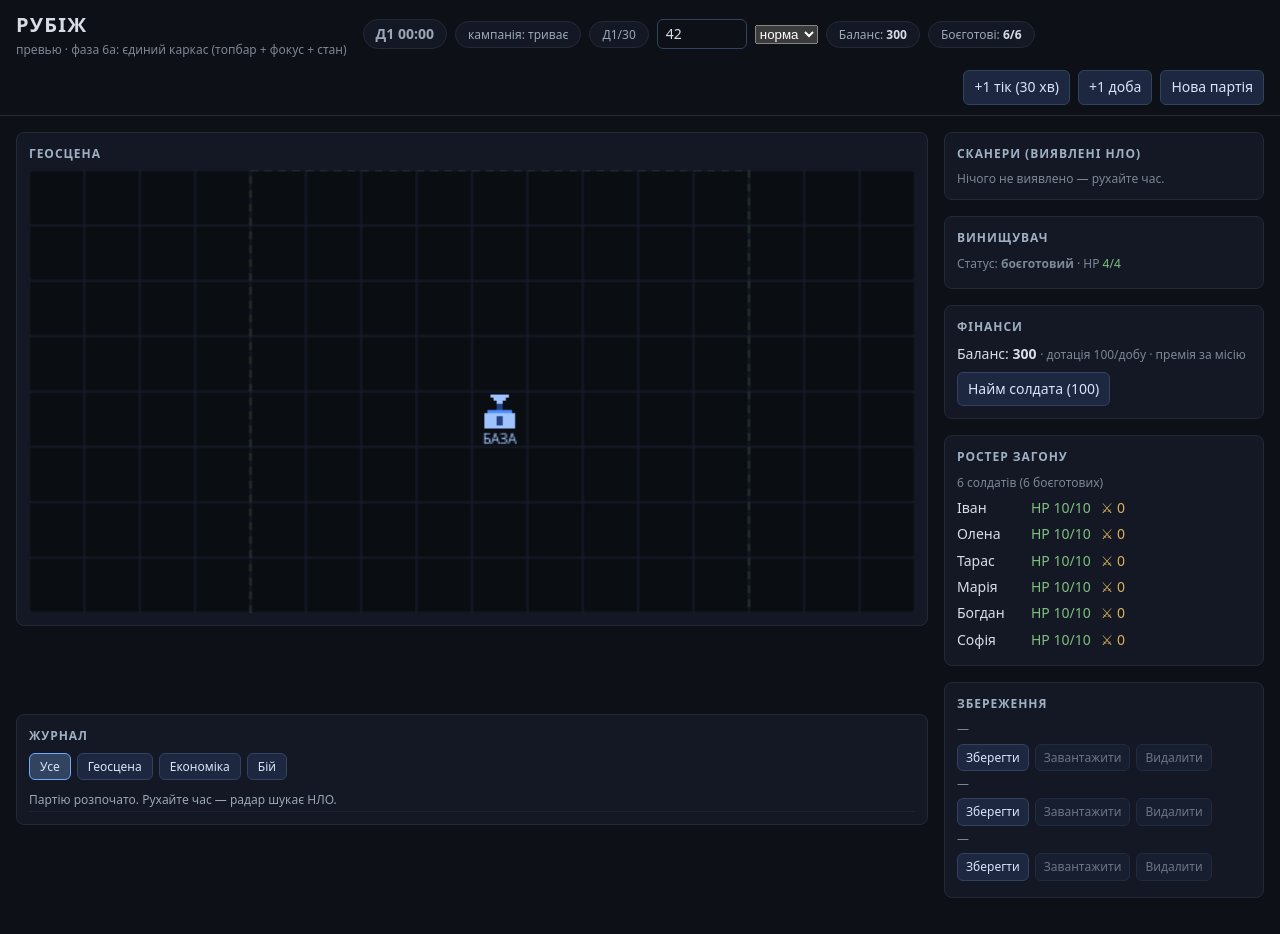
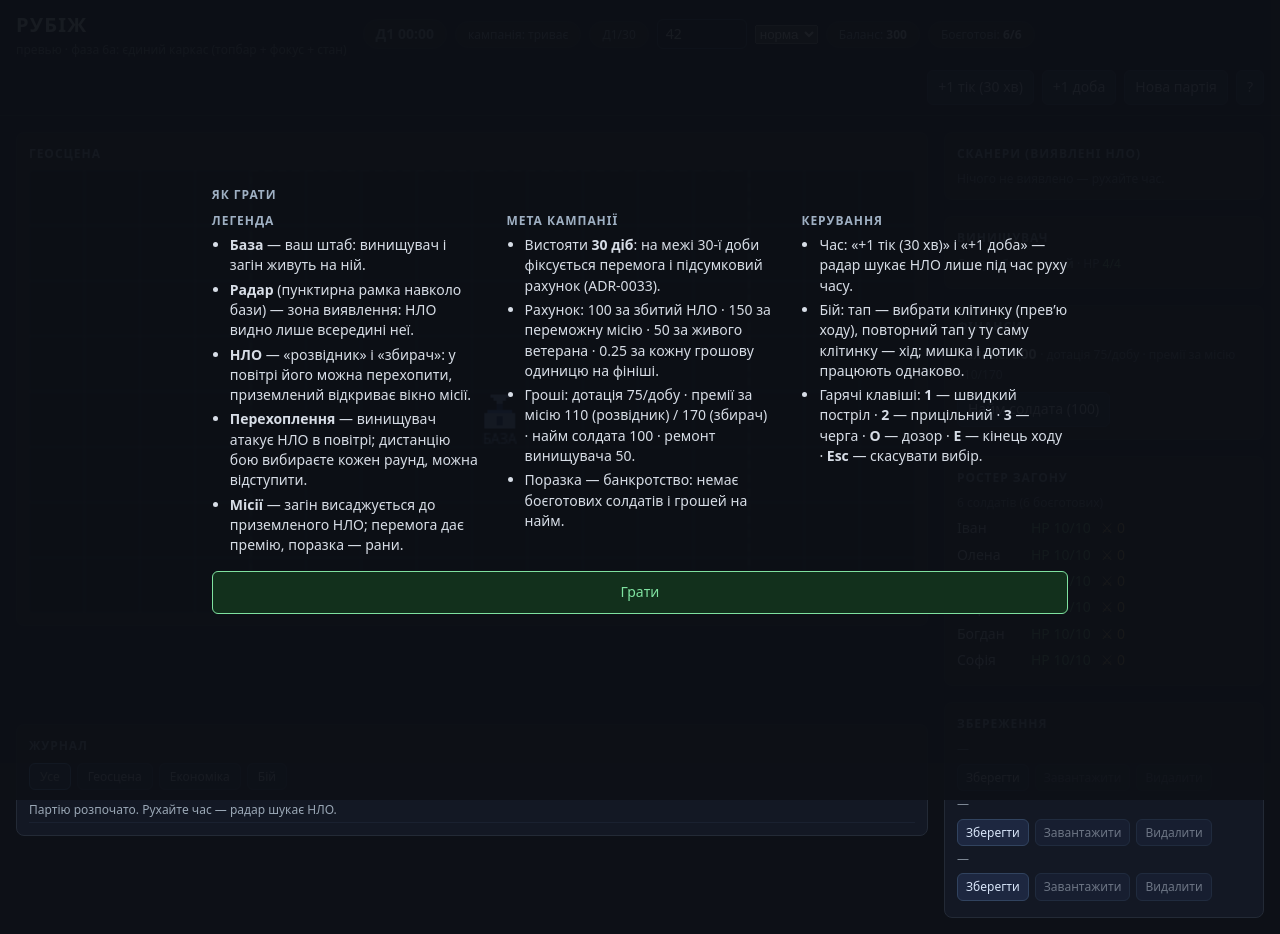
Before and after one commit to sergkarpenko/rubezh, a website built with Vite: page index.html in a window 1280 px wide. Built offline with nearby package versions, Linux system fonts and the light colour scheme.

Commit message:
feat(ui): екран «Як грати» — П9.1 (перший візит + кнопка «?»)

```diff
--- a/index.html
+++ b/index.html
@@ -266,6 +266,51 @@
         font-size: 16px;
         margin-top: 16px;
       }
+      /* П9.1 (Фаза 9): екран «Як грати» — оверлей; контент генерує src/ui/help.ts */
+      #help-screen {
+        position: fixed;
+        top: 0;
+        left: 0;
+        right: 0;
+        bottom: 0;
+        background: rgba(13, 16, 23, 0.95);
+        display: flex;
+        align-items: center;
+        justify-content: center;
+        z-index: 100;
+        padding: 16px;
+        overflow: auto;
+      }
+      #help-screen .help-box {
+        max-width: 880px;
+      }
+      .help-cols {
+        display: grid;
+        grid-template-columns: repeat(auto-fit, minmax(240px, 1fr));
+        gap: 8px 28px;
+      }
+      .help-cols h3 {
+        font-size: 12px;
+        margin: 0 0 6px;
+        color: #9fb0c3;
+        text-transform: uppercase;
+        letter-spacing: 0.08em;
+      }
+      .help-cols ul {
+        margin: 0;
+        padding-left: 18px;
+      }
+      .help-cols li {
+        margin: 4px 0;
+      }
+      #btn-help-close {
+        width: 100%;
+        padding: 10px;
+        margin-top: 12px;
+        background: #12301c;
+        border-color: #7fe2a0;
+        color: #7fe2a0;
+      }
 
       /* ADR-0027: єдиний журнал подій з фільтрами-вкладками */
       #log-tabs {
@@ -339,6 +384,7 @@
         <button id="btn-tick">+1 тік (30 хв)</button>
         <button id="btn-day">+1 доба</button>
         <button id="btn-new">Нова партія</button>
+        <button id="btn-help" title="Як грати: легенда, мета кампанії, керування">?</button>
       </div>
     </header>
     <main id="layout">
@@ -402,7 +448,7 @@
           <h2>Фінанси</h2>
           <div style="margin-bottom: 8px">
             Баланс: <b id="money-card">—</b>
-            <span class="meta">· дотація 100/добу · премія за місію</span>
+            <span class="meta">· дотація 75/добу · премії за місію 110/170</span>
           </div>
           <button id="btn-hire">Найм солдата (100)</button>
         </section>
@@ -423,5 +469,8 @@
       <button id="btn-continue" class="btn-play-again">Грати далі</button>
       <button id="btn-play-again" class="btn-play-again">Грати знов</button>
     </section>
+    <!-- П9.1 (Фаза 9): екран «Як грати» — контент генерує src/ui/help.ts;
+         показ при першому візиті (порожні слоти) або кнопкою «?» у топбарі -->
+    <section class="hidden" id="help-screen"></section>
   </body>
 </html>
--- a/src/main.ts
+++ b/src/main.ts
@@ -15,6 +15,8 @@ import { interceptTick, repairTick, type InterceptEvent } from './core/intercept
 import { DemoDriver } from './ui/demo';
 import { el } from './ui/dom';
 import { createSavePanel } from './ui/save-panel';
+// П9.1 (Фаза 9): екран «Як грати» — модуль src/ui/help.ts (перший візит + кнопка «?»).
+import { createHelp } from './ui/help';
 import { createJournal, type LogFilter } from './ui/journal';
 // пR.2 (ADR-0037): панелі стану і топбара — модуль src/ui/panels.ts; масштаб сітки — src/ui/grid.ts.
 import { createPanels } from './ui/panels';
@@ -329,6 +331,14 @@ if (typeof document !== 'undefined') {
   // ADR-0027 (П6.4): гарячі клавіші — на document (бій у фокусі канви не потрібен)
   document.addEventListener('keydown', input.onKeyDown);
   savePanel.detectStorage();
+  // П9.1 (EARS Фази 9): перший візит (усі слоти порожні або сховище недоступне)
+  // — показ «Як грати»; кнопка «?» у топбарі відкриває його будь-коли.
+  const help = createHelp({
+    storageOk: () => savePanel.isStorageOk(),
+    slotsEmpty: () => savePanel.slotsEmpty(),
+  });
+  el('btn-help').onclick = help.open;
+  help.maybeShowOnFirstVisit();
   renderAll();
   journal('Партію розпочато. Рухайте час — радар шукає НЛО.');
   if (!savePanel.isStorageOk()) journal('✗ Сховище недоступне — збереження вимкнено (приватний режим?).', 'lose');
--- /dev/null
+++ b/src/ui/help.ts
@@ -0,0 +1,110 @@
+// П9.1 (Фаза 9, EARS): екран «Як грати» — онбординг нового гравця без README:
+// легенда геосцени, мета кампанії (ADR-0033), керування (тап-тап, гарячі
+// клавіші). Числа економіки і ваги рахунку читаються з констант ядра
+// (economy.ts/campaign.ts) — єдине джерело правди, без дублювання у тексті
+// (урок П8.6: числа балансу мінялись тунінгом, статичні тексти дрейфують).
+// Показ: перший візит (усі слоти сейвів порожні або сховище недоступне) —
+// автоматично; кнопка «?» у топбарі — будь-коли. Ядро src/core не
+// змінюється (ADR-0002) — модуль лише імпортує його константи.
+
+import { DAILY_ALLOWANCE, HIRE_PRICE, MISSION_BONUS } from '../core/economy';
+import { FIGHTER_REPAIR_COST } from '../core/intercept';
+import { SCORE_PER_MISSION_WON, SCORE_PER_MONEY, SCORE_PER_UFO_SHOT_DOWN, SCORE_PER_VETERAN_ALIVE, VICTORY_DAY } from '../core/campaign';
+import { el } from './dom';
+
+// Залежності від шару застосунку (main.ts): стан слотів і сховища від панелі
+// збереження (ADR-0026). Екран не знає, як саме зберігаються сейви.
+export interface HelpDeps {
+  storageOk(): boolean; // localStorage доступний
+  slotsEmpty(): boolean; // усі 3 слоти сейвів порожні
+}
+
+export interface Help {
+  open(): void;
+  close(): void;
+  isOpen(): boolean;
+  maybeShowOnFirstVisit(): void; // EARS Фази 9: перший візит — показати
+}
+
+// EARS Фази 9: «якщо гравець уперше відкриває превью (немає сейвів у слотах),
+// то показується екран "Як грати"». Недоступне сховище — сейвів теж немає.
+export function isFirstVisit(storageOk: boolean, slotsEmpty: boolean): boolean {
+  return !storageOk || slotsEmpty;
+}
+
+// Контент екрана (конкатенація рядків — стиль шару відображення, панель —
+// клас .panel з index.html; клавіші — за ev.code, друковані як латиниця).
+function helpHtml(): string {
+  const bonusScout = MISSION_BONUS['розвідник'];
+  const bonusHarvester = MISSION_BONUS['збирач'];
+  return (
+    '<div class="panel help-box">' +
+    '<h2>Як грати</h2>' +
+    '<div class="help-cols">' +
+    '<div><h3>Легенда</h3><ul>' +
+    '<li><b>База</b> — ваш штаб: винищувач і загін живуть на ній.</li>' +
+    '<li><b>Радар</b> (пунктирна рамка навколо бази) — зона виявлення: НЛО видно лише всередині неї.</li>' +
+    '<li><b>НЛО</b> — «розвідник» і «збирач»: у повітрі його можна перехопити, приземлений відкриває вікно місії.</li>' +
+    '<li><b>Перехоплення</b> — винищувач атакує НЛО в повітрі; дистанцію бою вибираєте кожен раунд, можна відступити.</li>' +
+    '<li><b>Місії</b> — загін висаджується до приземленого НЛО; перемога дає премію, поразка — рани.</li>' +
+    '</ul></div>' +
+    '<div><h3>Мета кампанії</h3><ul>' +
+    '<li>Вистояти <b>' +
+    VICTORY_DAY +
+    ' діб</b>: на межі 30-ї доби фіксується перемога і підсумковий рахунок (ADR-0033).</li>' +
+    '<li>Рахунок: ' +
+    SCORE_PER_UFO_SHOT_DOWN +
+    ' за збитий НЛО · ' +
+    SCORE_PER_MISSION_WON +
+    ' за переможну місію · ' +
+    SCORE_PER_VETERAN_ALIVE +
+    ' за живого ветерана · ' +
+    SCORE_PER_MONEY +
+    ' за кожну грошову одиницю на фініші.</li>' +
+    '<li>Гроші: дотація ' +
+    DAILY_ALLOWANCE +
+    '/добу · премії за місію ' +
+    bonusScout +
+    ' (розвідник) / ' +
+    bonusHarvester +
+    ' (збирач) · найм солдата ' +
+    HIRE_PRICE +
+    ' · ремонт винищувача ' +
+    FIGHTER_REPAIR_COST +
+    '.</li>' +
+    '<li>Поразка — банкротство: немає боєготових солдатів і грошей на найм.</li>' +
+    '</ul></div>' +
+    '<div><h3>Керування</h3><ul>' +
+    '<li>Час: «+1 тік (30 хв)» і «+1 доба» — радар шукає НЛО лише під час руху часу.</li>' +
+    '<li>Бій: тап — вибрати клітинку (прев’ю ходу), повторний тап у ту саму клітинку — хід; мишка і дотик працюють однаково.</li>' +
+    '<li>Гарячі клавіші: <b>1</b> — швидкий постріл · <b>2</b> — прицільний · <b>3</b> — черга · <b>O</b> — дозор · <b>E</b> — кінець ходу · <b>Esc</b> — скасувати вибір.</li>' +
+    '</ul></div>' +
+    '</div>' +
+    '<button id="btn-help-close">Грати</button>' +
+    '</div>'
+  );
+}
+
+export function createHelp(deps: HelpDeps): Help {
+  const screen = el('help-screen');
+  screen.innerHTML = helpHtml();
+
+  function open(): void {
+    screen.classList.remove('hidden');
+  }
+  function close(): void {
+    screen.classList.add('hidden');
+  }
+  // Кнопка «Грати» — створюється контентом вище, зв'язує її сам модуль
+  // (патерн динамічних кнопок панелей); статичну «?» у топбарі зв'язує main.ts.
+  el('btn-help-close').onclick = close;
+
+  return {
+    open,
+    close,
+    isOpen: () => !screen.classList.contains('hidden'),
+    maybeShowOnFirstVisit: () => {
+      if (isFirstVisit(deps.storageOk(), deps.slotsEmpty())) open();
+    },
+  };
+}
--- a/src/ui/save-panel.ts
+++ b/src/ui/save-panel.ts
@@ -27,6 +27,7 @@ export interface SavePanel {
   del(slot: number): void;
   detectStorage(): void;
   isStorageOk(): boolean;
+  slotsEmpty(): boolean; // П9.1: усі 3 слоти порожні — перший візит (EARS Фази 9)
 }
 
 // ADR-0026: сховище — localStorage, ключі rubezh.save.1..3. Ядро бачить лише
@@ -154,6 +155,14 @@ export function createSavePanel(deps: SavePanelDeps): SavePanel {
     renderSavePanel();
   }
 
+  // П9.1 (EARS Фази 9): перший візит — немає сейвів у жодному слоті.
+  function slotsEmpty(): boolean {
+    for (let slot = 1; slot <= SAVE_SLOTS; slot++) {
+      if (store.read(slot) !== null) return false;
+    }
+    return true;
+  }
+
   return {
     render: renderSavePanel,
     save: saveSlot,
@@ -161,5 +170,6 @@ export function createSavePanel(deps: SavePanelDeps): SavePanel {
     del: deleteSlot,
     detectStorage,
     isStorageOk: () => storageOk,
+    slotsEmpty,
   };
 }
```
Also changed, not shown: src/main.ui.test.ts (+13 -0 lines), src/ui/help.test.ts (added, +88 -0 lines), src/ui/save-panel.test.ts (+13 -0 lines).
